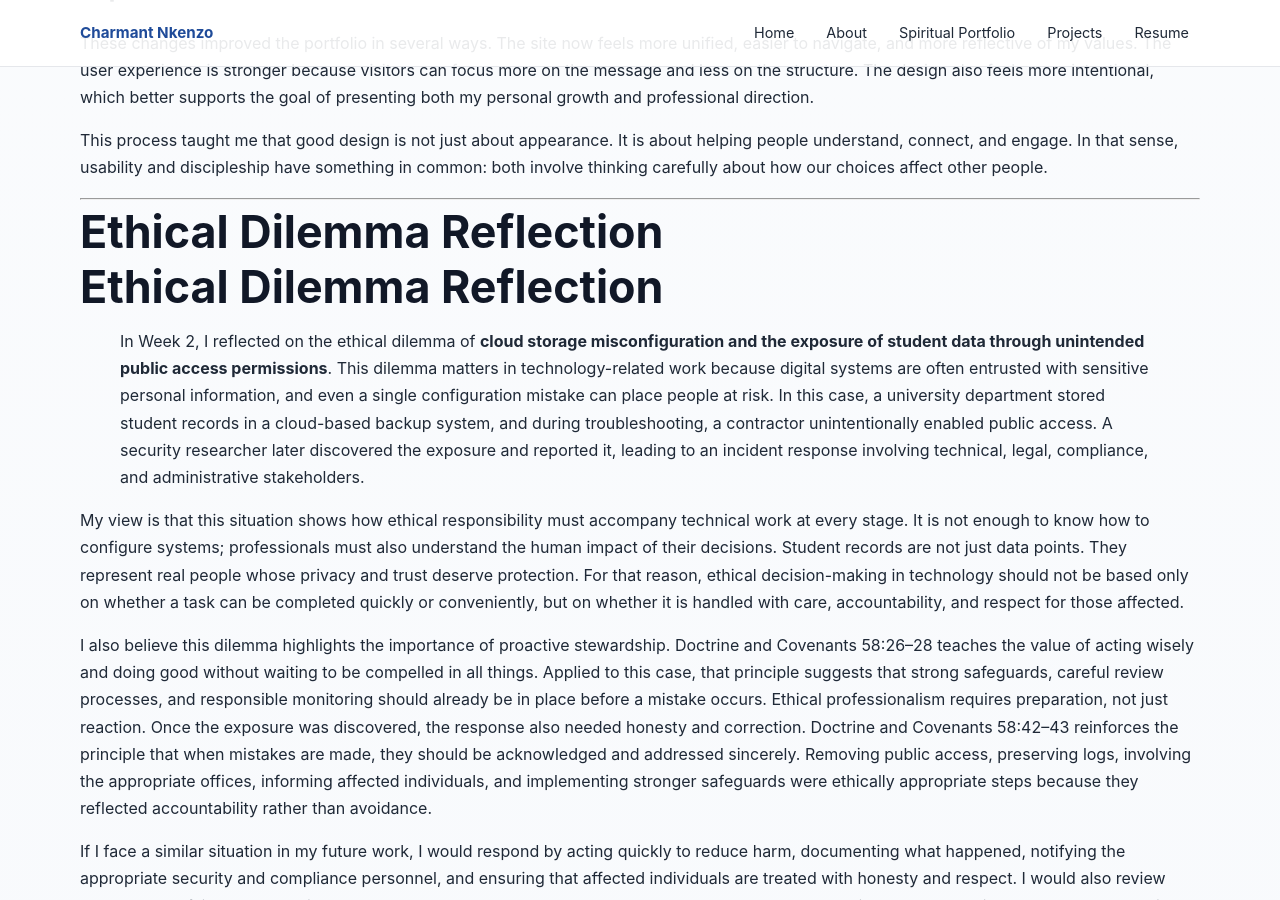
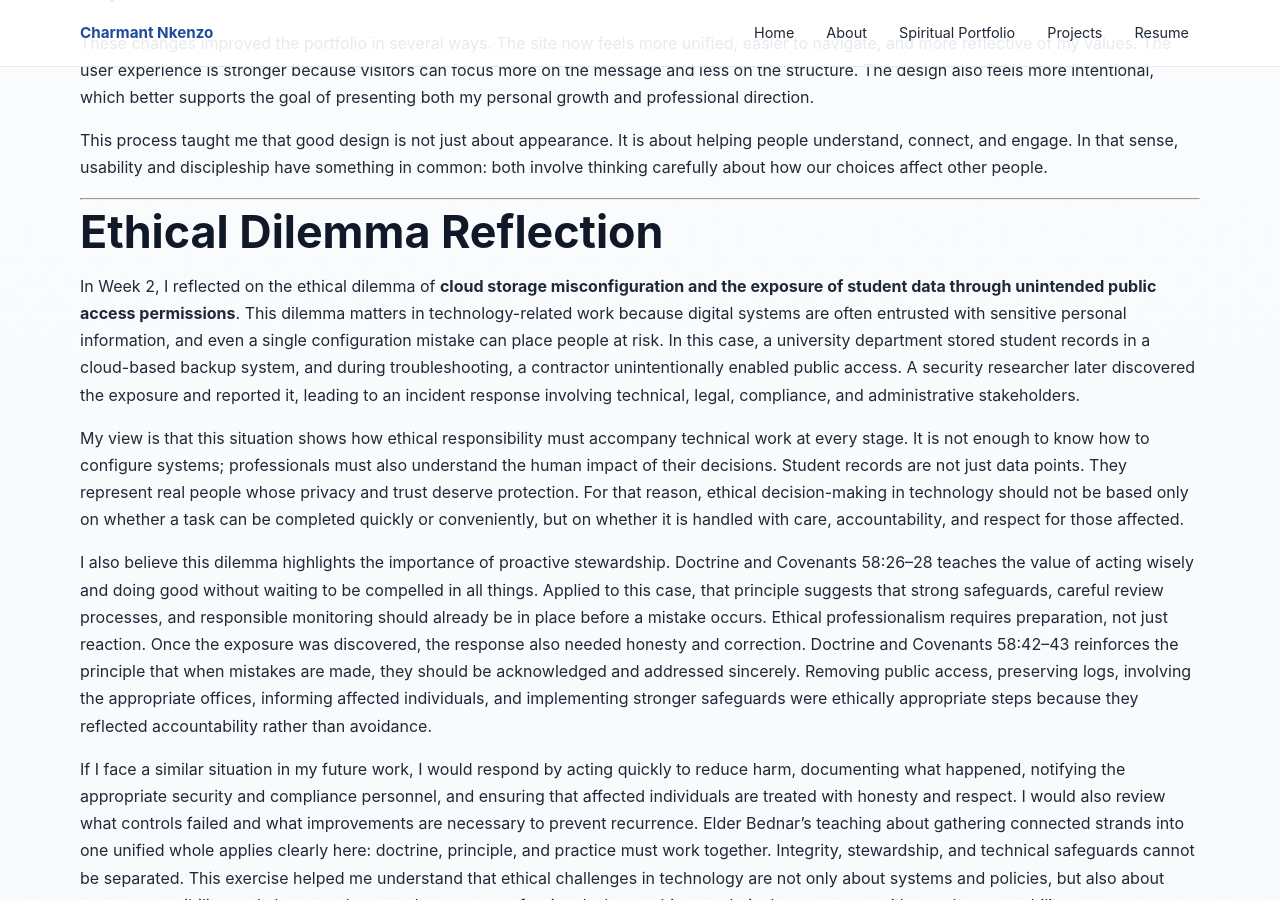
Before and after one commit to guychel20/charmantnkenzo.github.io, a Jekyll site: the page built from spiritual/integration-reflection-design.md, in a window 1280 px wide and 900 px high, scrolled down 3824 px. Built offline with Jekyll 4.4.1, drawn with Linux system fonts in a browser that asks for light colours.

Commit message:
Revise ethical dilemma reflection for Week 5 page

```diff
--- a/spiritual/integration-reflection-design.md
+++ b/spiritual/integration-reflection-design.md
@@ -110,9 +110,7 @@ This process taught me that good design is not just about appearance. It is abou
 
 # Ethical Dilemma Reflection
 
-# Ethical Dilemma Reflection
-
-> In Week 2, I reflected on the ethical dilemma of **cloud storage misconfiguration and the exposure of student data through unintended public access permissions**. This dilemma matters in technology-related work because digital systems are often entrusted with sensitive personal information, and even a single configuration mistake can place people at risk. In this case, a university department stored student records in a cloud-based backup system, and during troubleshooting, a contractor unintentionally enabled public access. A security researcher later discovered the exposure and reported it, leading to an incident response involving technical, legal, compliance, and administrative stakeholders.
+In Week 2, I reflected on the ethical dilemma of **cloud storage misconfiguration and the exposure of student data through unintended public access permissions**. This dilemma matters in technology-related work because digital systems are often entrusted with sensitive personal information, and even a single configuration mistake can place people at risk. In this case, a university department stored student records in a cloud-based backup system, and during troubleshooting, a contractor unintentionally enabled public access. A security researcher later discovered the exposure and reported it, leading to an incident response involving technical, legal, compliance, and administrative stakeholders.
 
 My view is that this situation shows how ethical responsibility must accompany technical work at every stage. It is not enough to know how to configure systems; professionals must also understand the human impact of their decisions. Student records are not just data points. They represent real people whose privacy and trust deserve protection. For that reason, ethical decision-making in technology should not be based only on whether a task can be completed quickly or conveniently, but on whether it is handled with care, accountability, and respect for those affected.
 
@@ -124,7 +122,7 @@ If I face a similar situation in my future work, I would respond by acting quick
 
 # Task 3: Spiritual–Professional Integration Reflection
 
-## Reflective Piece: Gathering My Faith and Future in Christ
+> ## Reflective Piece: Gathering My Faith and Future in Christ
 
 This week’s reflection helped me see more clearly that my faith is not separate from my professional life. Instead, it gives my work meaning, direction, and accountability. My beliefs influence not only what I hope to achieve, but also how I want to achieve it. I do not want success that is disconnected from discipleship. I want a life in which my education, work, service, and character are gathered together in Jesus Christ.
 
```
Also changed, not shown: other parts of spiritual/integration-reflection-design.md (+1 -1 lines).
